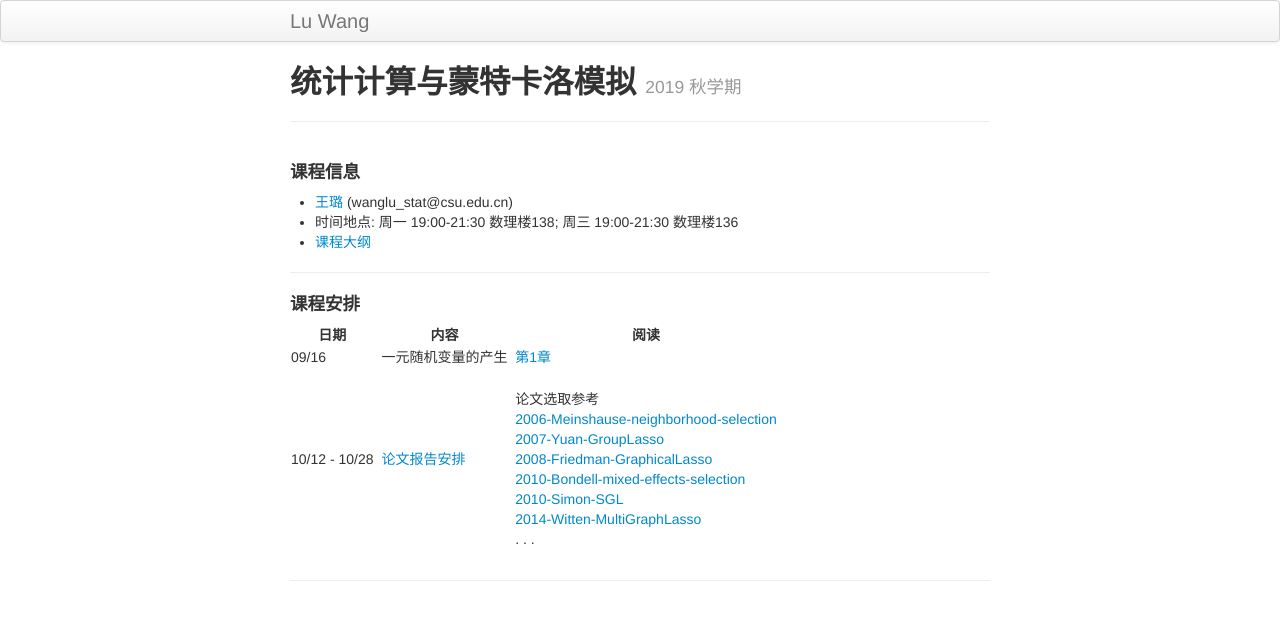
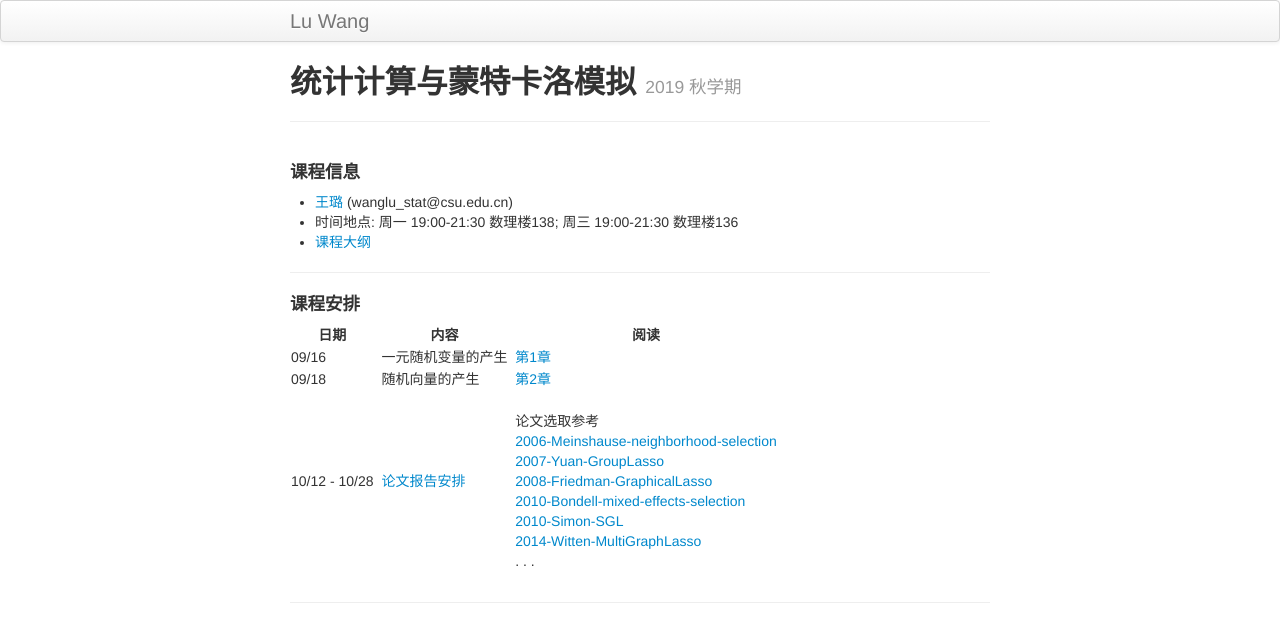
Before and after one commit to wangronglu/StatisticalComputing, a Jekyll site: the page built from index.md, in a window 1280 px wide. Shown: the top 642 px of the page. Built offline with Jekyll 4.4.1, drawn with Linux system fonts in a browser that asks for light colours.

Commit message:
Update index.md

```diff
--- a/index.md
+++ b/index.md
@@ -16,4 +16,5 @@ description: 课程网站
 | 日期 | | 内容 | |  阅读  |
 |---------------|---|--------------------------------|---|----------|
 | 09/16 || 一元随机变量的产生   ||  [第1章](Lectures/random_generator_online.pdf) |
+| 09/18 || 随机向量的产生   ||  [第2章](Lectures/random_vector_online.pdf) |
 | 10/12 - 10/28 ||  [论文报告安排](https://docs.qq.com/sheet/DRHdUU1hIeVB5Z2ln?c=B32A0A0)  || <br> 论文选取参考 <br> [2006-Meinshause-neighborhood-selection](Papers/2006-Meinshausen-neighborhood-selection.pdf) <br> [2007-Yuan-GroupLasso](Papers/2007-Yuan-GroupLasso.pdf) <br> [2008-Friedman-GraphicalLasso](Papers/2008-Friedman-GraphicalLasso.pdf) <br> [2010-Bondell-mixed-effects-selection](Papers/2010-Bondell-LMMsel.pdf) <br> [2010-Simon-SGL](Papers/2010-Simon-SGLpaper.pdf) <br> [2014-Witten-MultiGraphLasso](Papers/2014-Witten-TwoGaussNet.pdf) <br> . . . |
```
